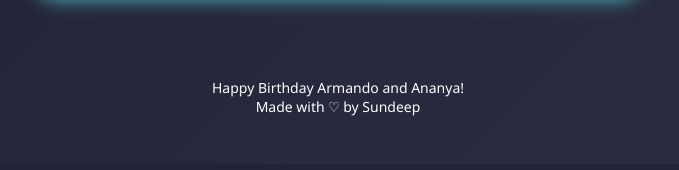
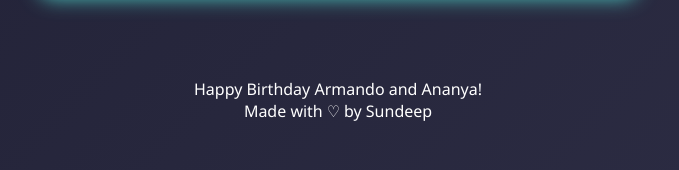
Before and after one commit to sundeep3257/A2BDayGames, a Flask app: page / in a window 1280 px wide. Shown: the part 1114-1284 px from the top of the page, without its empty margins (302-981 px from the left). Before the commit the page ends 1230 px from the top, so only its background shows below. Run offline with Flask 3, Linux system fonts and the light colour scheme.

Commit message:
increase footer size

```diff
--- a/static/css/styles.css
+++ b/static/css/styles.css
@@ -283,6 +283,6 @@ footer {
 
 .footer-text {
     color: #ffffff;
-    font-size: 0.875rem; /* Increased by 2 points (from 0.75rem) */
+    font-size: 1.00rem; /* Increased by 3 points (from 0.75rem) */
     margin: 0;
 }
```
